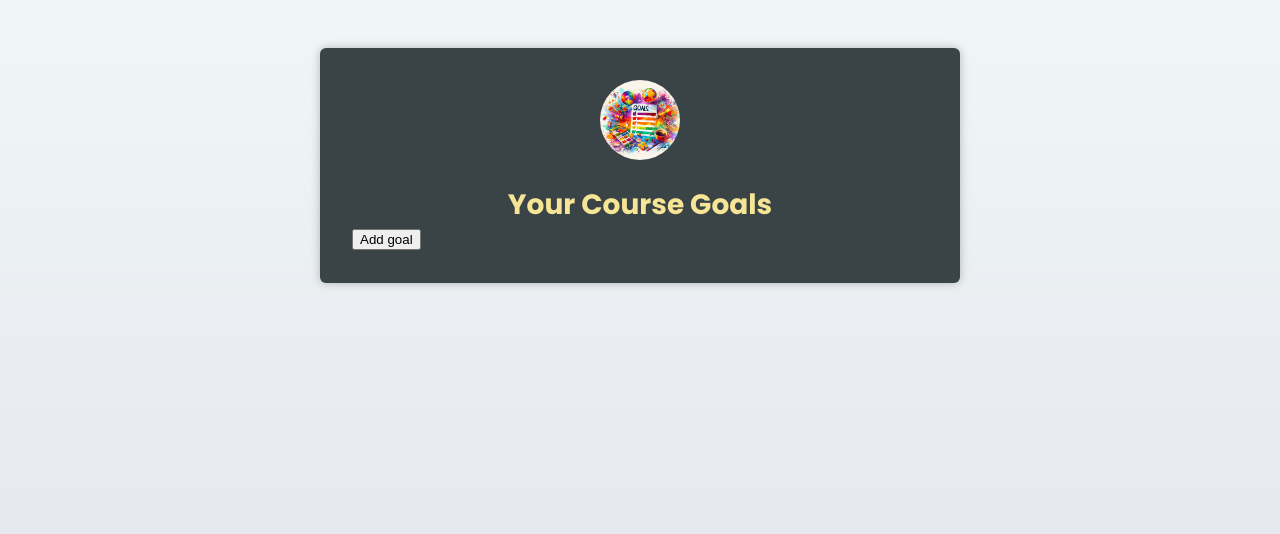
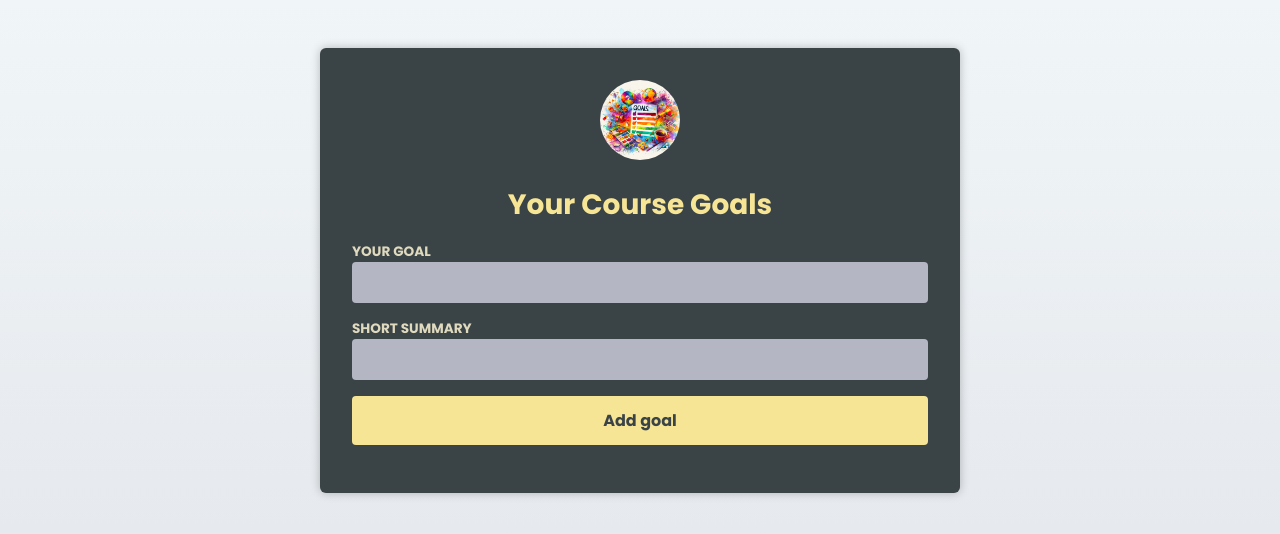
Before and after one commit to Kris1027/react-ts-basics, a React (Vite) app: page / in a window 1280 px wide. Shown: the top 534 px of the page. Built offline with nearby package versions, Linux system fonts and the light colour scheme; the HTML template or start-up script is replaced by a standard one.

Commit message:
handling user input

```diff
--- a/src/App.tsx
+++ b/src/App.tsx
@@ -4,6 +4,7 @@
 import CourseGoalList from './components/CourseGoalList.tsx';
 
 import goalsImg from './assets/goals.jpg';
+import NewGoal from './components/NewGoal.tsx';
 
 export type CourseGoal = {
   title: string;
@@ -15,12 +16,12 @@
   // const [goals, setGoals] = useState<Array<CourseGoal>>([]);
   const [goals, setGoals] = useState<CourseGoal[]>([]);
 
-  function handleAddGoal() {
+  function handleAddGoal(goal: string, summary: string) {
     setGoals((prevGoals) => {
       const newGoal: CourseGoal = {
         id: Math.random(),
-        title: 'Learn React + TS',
-        description: 'Leran it in depth!',
+        title: goal,
+        description: summary,
       };
       return [...prevGoals, newGoal];
     });
@@ -35,7 +36,7 @@
       <Header image={{ src: goalsImg, alt: 'A list of goals' }}>
         <h1>Your Course Goals</h1>
       </Header>
-      <button onClick={handleAddGoal}>Add goal</button>
+      <NewGoal onAddGoal={handleAddGoal} />
       <CourseGoalList goals={goals} onDeleteGoal={handleDeleteGoal} />
     </main>
   );
--- /dev/null
+++ b/src/components/NewGoal.tsx
@@ -0,0 +1,36 @@
+import { useRef, type FormEvent } from 'react';
+
+type NewGoalProps = {
+  onAddGoal: (goal: string, summary: string) => void;
+};
+
+export default function NewGoal({ onAddGoal }: NewGoalProps) {
+  const goal = useRef<HTMLInputElement>(null);
+  const summary = useRef<HTMLInputElement>(null);
+
+  function handleSubmit(event: FormEvent<HTMLFormElement>) {
+    event.preventDefault();
+
+    const enteredGoal = goal.current!.value;
+    const enteredSummary = summary.current!.value;
+
+    event.currentTarget.reset();
+    onAddGoal(enteredGoal, enteredSummary);
+  }
+
+  return (
+    <form onSubmit={handleSubmit}>
+      <p>
+        <label htmlFor='goal'>Your goal</label>
+        <input id='goal' type='text' name='goal' ref={goal} />
+      </p>
+      <p>
+        <label htmlFor='summary'>Short summary</label>
+        <input id='summary' type='text' ref={summary} />
+      </p>
+      <p>
+        <button>Add goal</button>
+      </p>
+    </form>
+  );
+}
```
